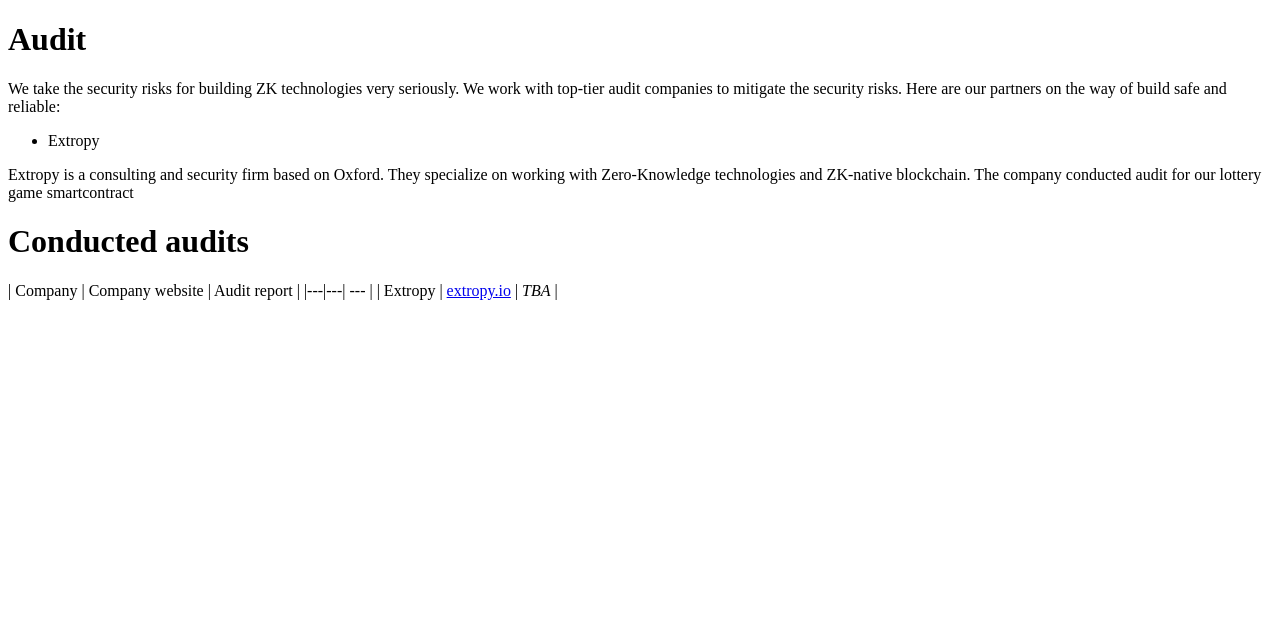
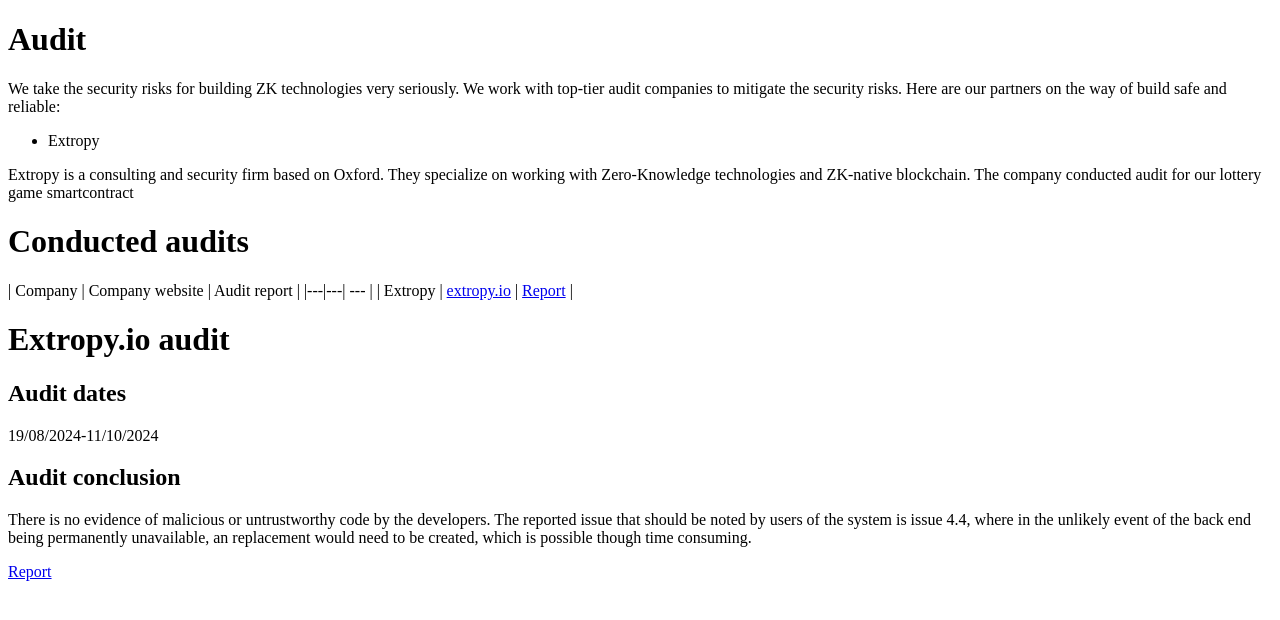
Before and after one commit to ZkNoid/docs, a Next.js app: page /docs/security/audit in a window 1280 px wide. Shown: the top 620 px of the page. Built offline with nearby package versions, Linux system fonts and the light colour scheme.

Commit message:
Updated audit section

```diff
--- a/pages/docs/security/audit.mdx
+++ b/pages/docs/security/audit.mdx
@@ -14,4 +14,17 @@ The company conducted audit for our lottery game smartcontract
 
 | Company | Company website | Audit report |
 |---|---| --- |
-| Extropy | [extropy.io](https://extropy.io) | *TBA* |
+| Extropy | [extropy.io](https://extropy.io) | [Report](/zkNoidAuditAug2024Final.pdf) |
+
+# Extropy.io audit
+
+## Audit dates
+19/08/2024-11/10/2024
+
+## Audit conclusion
+There is no evidence of malicious or untrustworthy code by the developers. The reported issue that
+should be noted by users of the system is issue 4.4, where in the unlikely event of the back end being
+permanently unavailable, an replacement would need to be created, which is possible though time
+consuming.
+
+[Report](/zkNoidAuditAug2024Final.pdf)
```
Also changed, not shown: 1 other file (tests, documents, lock files or other folders).
